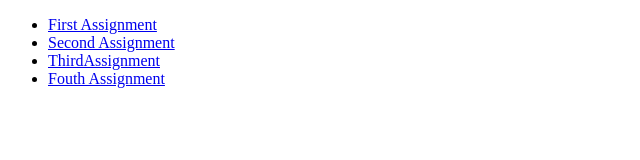
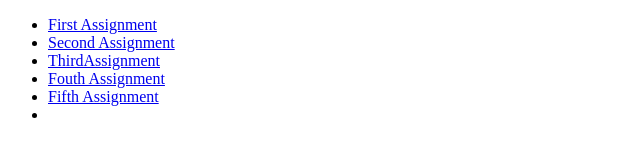
Before and after one commit to caoxian7539/IT354-Assignment, a plain HTML site: page indexpage.html in a window 1280 px wide. Shown: the whole page, without its empty margins (0-640 px from the left). Drawn offline with Linux system fonts and the light colour scheme.

Commit message:
Update indexpage.html

```diff
--- a/indexpage.html
+++ b/indexpage.html
@@ -11,6 +11,7 @@
   <li><a href="*">Second Assignment</a></li>
   <li><a href="*">ThirdAssignment</a></li>
 <li><a href="assignment4//main.html">Fouth Assignment</a></li>
+    <li><a href="assignment5//main.html">Fifth Assignment</a><li>
 </ul>
   </body>
 </html>
```
